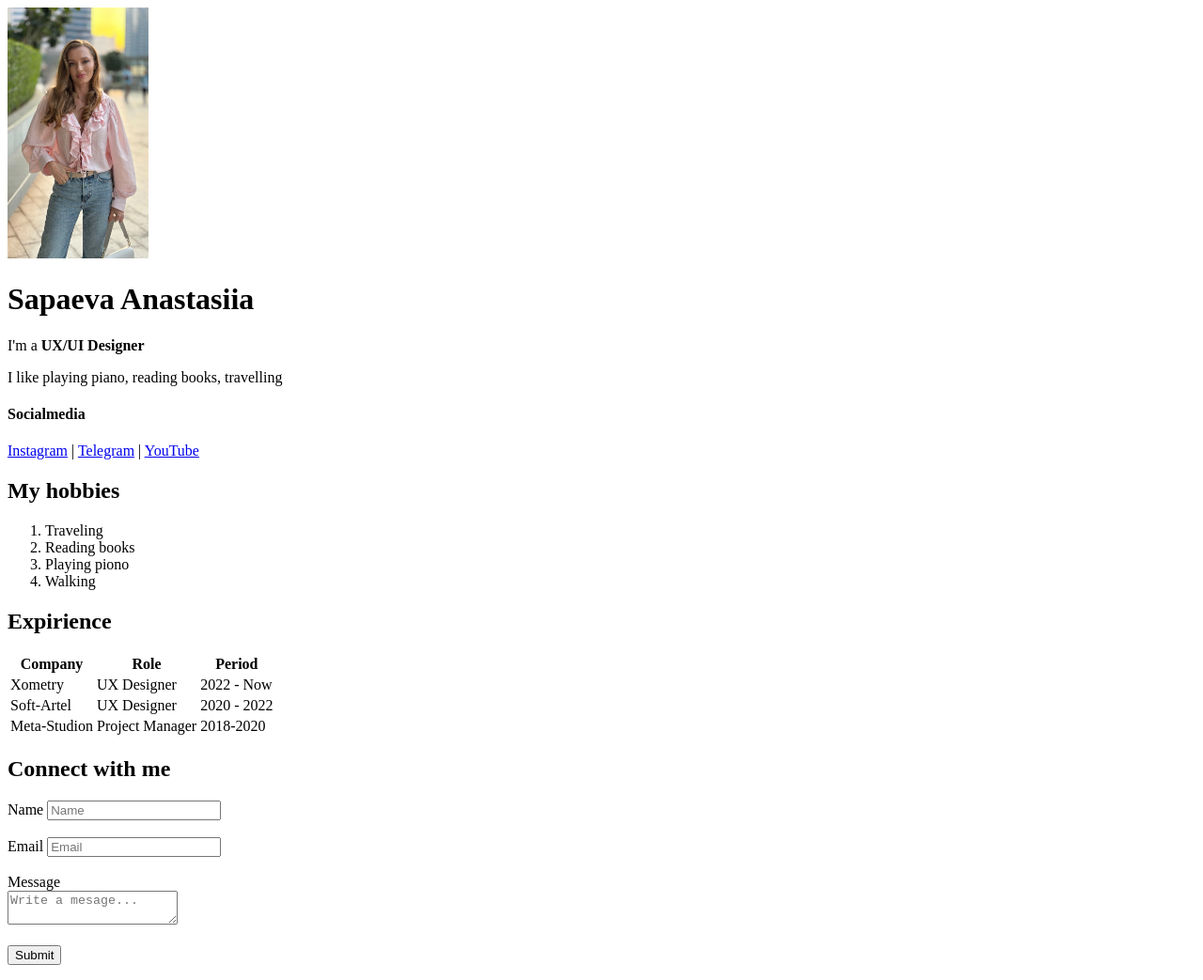
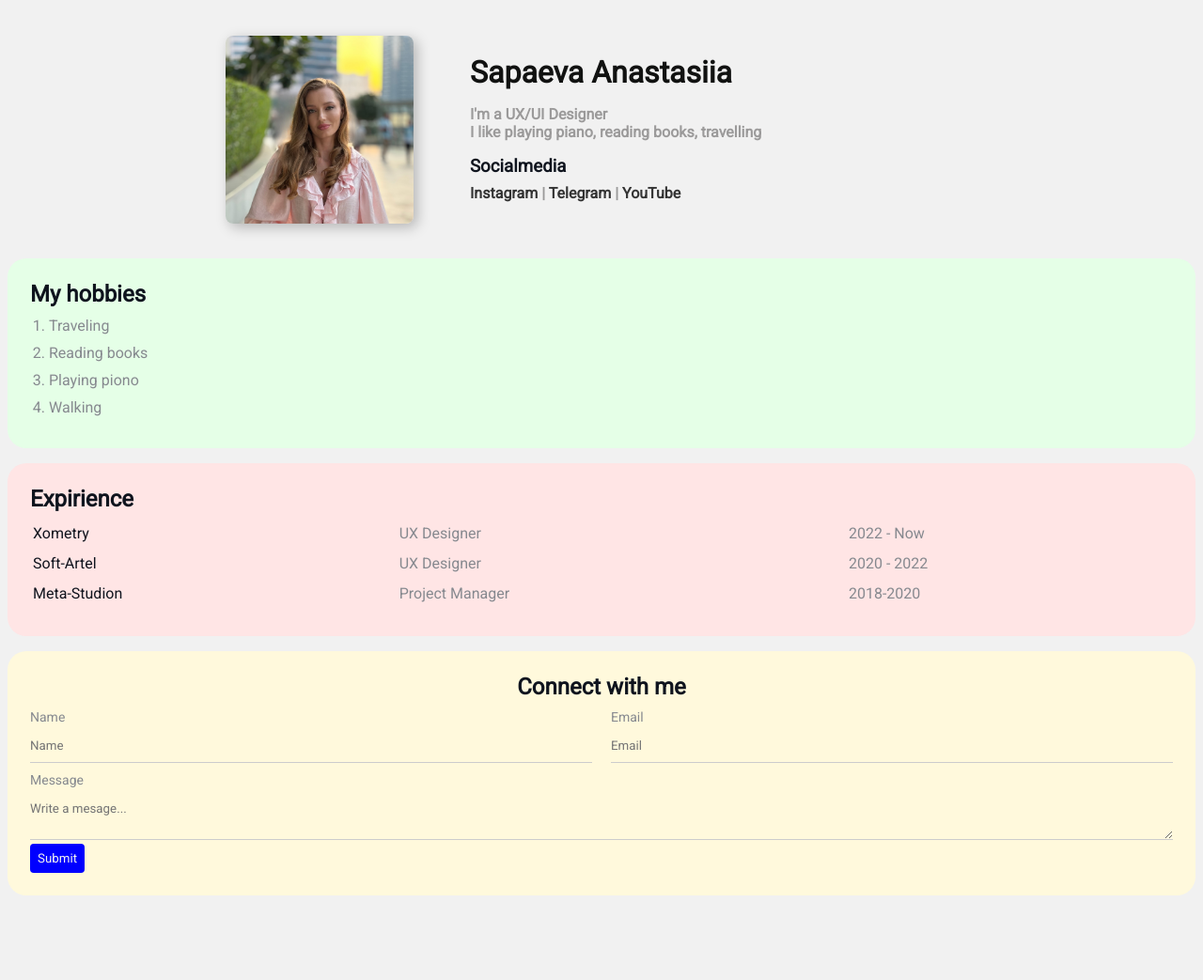
Before and after one commit to osipenochka/resume, a plain HTML site: page index.html in a window 1280 px wide. Shown: the whole page at 94% size. After the commit the page ends 969 px from the top, so only its background shows below. Drawn offline with Linux system fonts and the light colour scheme; a web font is replaced by a local one.

Commit message:
Add styles

```diff
--- a/index.html
+++ b/index.html
@@ -6,14 +6,18 @@
     <meta name="keywords" content="anastasia, cv, resume" />
     <meta name="description" content="Это сайт резюме Анастасии Сапаевой" />
     <title>Resume Anastasia</title>
+    <link rel="stylesheet" href="styles.css" />
   </head>
   <body>
-    <img src="imgs/image-28-05-24-02-26.jpg" alt="no img" width="150" />
-    <h1>Sapaeva Anastasiia</h1>
+    <div class="container">
+      <div class="info">
+        <img class="avatar" src="imgs/image-28-05-24-02-26.jpg" alt="no img" />
+          <div class="info-text">
+            <h1 class="color-1">Sapaeva Anastasiia</h1>
             <p>I'm a <strong>UX/UI Designer</strong></p>
             <p>I like playing piano, reading books, travelling</p>
 
-    <h4>Socialmedia</h4>
+            <h3>Socialmedia</h3>
             <p>
               <a href="http://" target="_blank">Instagram</a>
               |
@@ -21,25 +25,31 @@
               |
               <a href="http://" target="_blank">YouTube</a>
             </p>
+          </div>
+        </div>
+      </div>
 
+      <div class="card bg-green">
         <h2>My hobbies</h2>
-    <ol>
+        <ol class="list">
           <li>Traveling</li>
           <li>Reading books</li>
           <li>Playing piono</li>
           <li>Walking</li>
         </ol>
+      </div>
 
+      <div class="card bg-red">
         <h2>Expirience</h2>
-    <table>
-      <thead>
+        <table class="table">
+          <!-- <thead>
             <tr>
               <th>Company</th>
               <th>Role</th>
               <th>Period</th>
             </tr>
           </thead>
-      <tbody>
+          <tbody> -->
             <tr>
               <td>Xometry</td>
               <td>UX Designer</td>
@@ -58,37 +68,38 @@
             </tr>
           </tbody>
         </table>
+      </div>
 
+      <div class="card bg-yellow">
+
+        <form action="/" class="form">
           <h2>Connect with me</h2>
-    <form action="/">
-      <div>
+
+          <div class="form-row">
+
+            <div class="form-group">
               <label for="name">Name</label>
               <input type="text" id="name" placeholder="Name" />
             </div>
 
-      <br />
-
-      <div>
+            <div class="form-group">
               <label for="email">Email</label>
               <input type="text" id="email" placeholder="Email" />
             </div>
 
-      <br />
-
-      <div>
-        <label for="message">Message</label>
-        <br />
-        <textarea
-          id="message"
-          placeholder="Write a mesage..."
-        ></textarea>
           </div>
 
-      <br />
 
-      <button>Submit</button>
+
+          <div class="form-group">
+            <label for="message">Message</label>
+            <textarea id="message" placeholder="Write a mesage..."></textarea>
+          </div>
+
+
+          <button class="btn">Submit</button>
         </form>
-
-    <p></p>
+      </div>
+    </div>
   </body>
 </html>
--- /dev/null
+++ b/styles.css
@@ -0,0 +1,214 @@
+@import url('https://fonts.googleapis.com/css2?family=Roboto:ital@0;1&family=Suranna&display=swap');
+
+
+body {
+font-family: 'Roboto', sans-serif;
+font-size: 16px;
+font-weight: 400;
+color: #0F141E;
+background: #F1F1F1;
+}
+
+.container {
+  max-width: 800px;
+  margin: auto;
+  padding-top: 30px;
+
+}
+
+.avatar {
+  width: 200px;
+  height: 200px;
+  object-fit: cover;
+  object-position: top;
+  border-radius: 8px;
+  box-shadow: 4px 4px 14px rgba(0, 0, 0, 0.25);
+}
+
+.info {
+  margin-bottom: 20px;
+  display: flex;
+}
+
+
+
+.info-text {
+  margin-left: 40px;
+  padding: 20px;
+}
+
+.info-text p {
+font-style: normal;
+font-weight: bold;
+color: #9b9a9a;
+margin: 0;
+padding: 0px;
+}
+
+.info-text h1 {
+  margin-bottom: 16px;
+
+}
+
+.info-text h3 {
+  margin-top: 16px;
+  margin-bottom: 8px;
+}
+
+.info-text h4 {
+  margin-bottom: 8px;
+}
+
+.info-text {
+  margin-bottom: 20px;
+}
+
+@media (max-width: 650px) {
+  .info {
+    display: block;
+    text-align: center;
+  }
+}
+
+.color-1 {
+  color: rgb(17, 18, 17);
+}
+
+.card {
+  border-radius: 20px;
+  padding: 24px;
+  margin-bottom: 16px;
+}
+
+.card h2 {
+  margin: 0px;
+  padding-bottom: 10px;
+}
+
+h1 {
+  margin: 0;
+}
+
+h3 {
+  margin: 0;
+}
+
+.bg-yellow {
+  background: #fff9dc;
+}
+
+.bg-red {
+  background: #ffe5e5;
+}
+
+.bg-green {
+  background: #e5ffe7;
+}
+
+.btn {
+  background: blue;
+  color: #F1F1F1;
+  border: none;
+  padding: 8px;
+  border-radius: 4px;
+  font-family: inherit;
+  cursor: pointer;
+}
+
+.btn:hover {
+  opacity: 0.8;
+}
+
+a {
+  color: #333;
+  text-decoration: none;
+}
+
+a:hover {
+  text-decoration: underline;
+}
+
+a:active {
+  color: blue;
+}
+
+a:visited {
+  color: grey;
+}
+
+.list {
+  margin: 0;
+  padding: 0 20px;
+}
+
+.list li {
+  color: #86898f;
+  margin-bottom: 10px;
+}
+
+.table {
+  width: 100%;
+}
+
+table td {
+  padding-bottom: 10px;
+}
+
+.table td:nth-child(2), td:nth-child(3) {
+  color: #86898f;
+}
+
+.form h2 {
+  text-align: center;
+}
+
+.form-group label{
+  display: block;
+  font-size: 14px;
+  color: #86898f
+}
+
+.form-row {
+  margin-bottom: 10px;
+  display: flex;
+
+}
+
+
+
+.form-row .form-group {
+  /* display: inline-block; */
+  margin-right: 20px;
+  width: 50%;
+  /* width: calc(50%-20px); */
+}
+
+.form-row .form-group:last-child {
+  margin-right: 0;
+}
+
+@media (max-width: 650px) {
+  .form-row {
+  display: block;
+  }
+
+  .form-row .form-group {
+    width: 100%;
+    margin-right: 0;
+    margin-bottom: 10px;
+
+  }
+}
+
+.form-group input,
+.form-group textarea  {
+  width: 100%;
+  box-sizing: border-box;
+  border: none;
+  background: transparent;
+  border-bottom: 1px solid #ccc;
+  color: #000;
+  padding: 15px 0 10px;
+  outline: none;
+  font-family: inherit;
+}
```
Also changed, not shown: image-28-05-24-02-26.jpg (added). Lines whose indentation alone changed are shown as unchanged.
